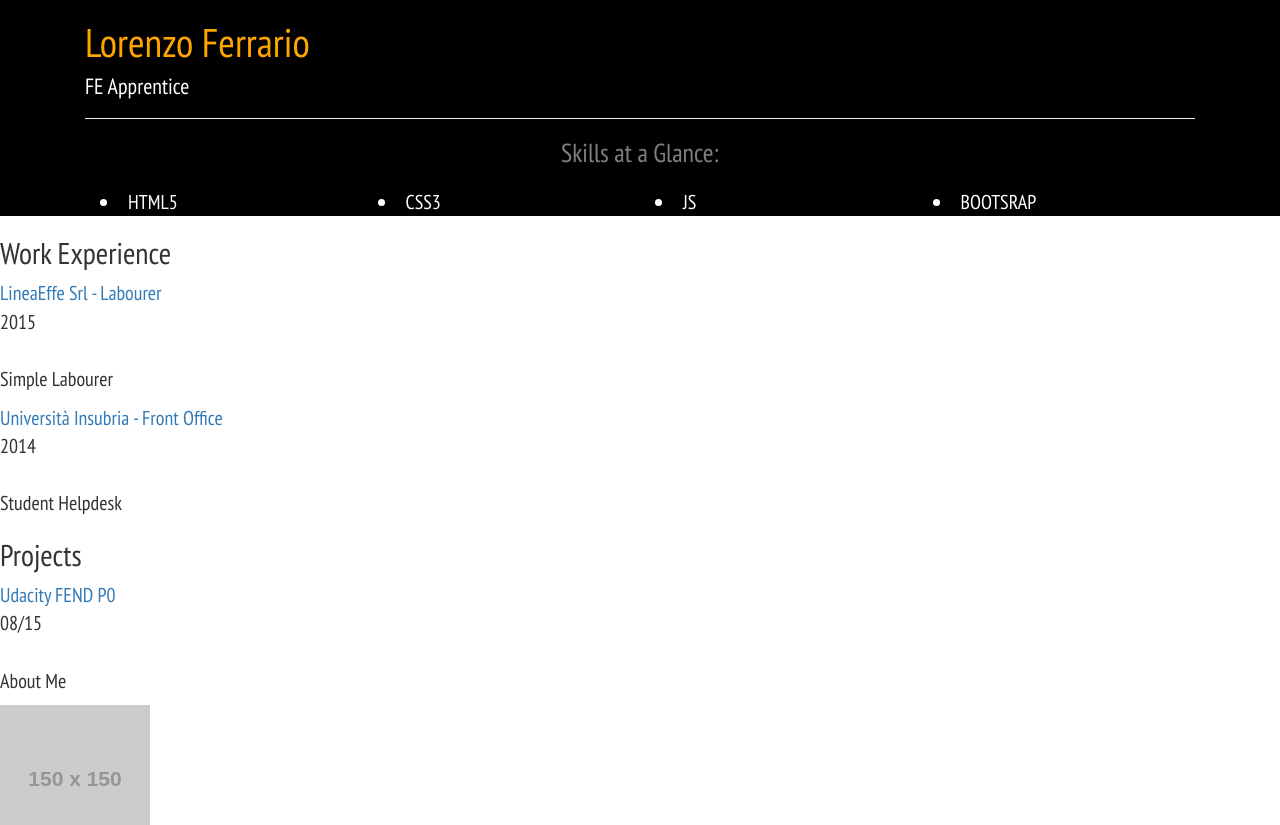
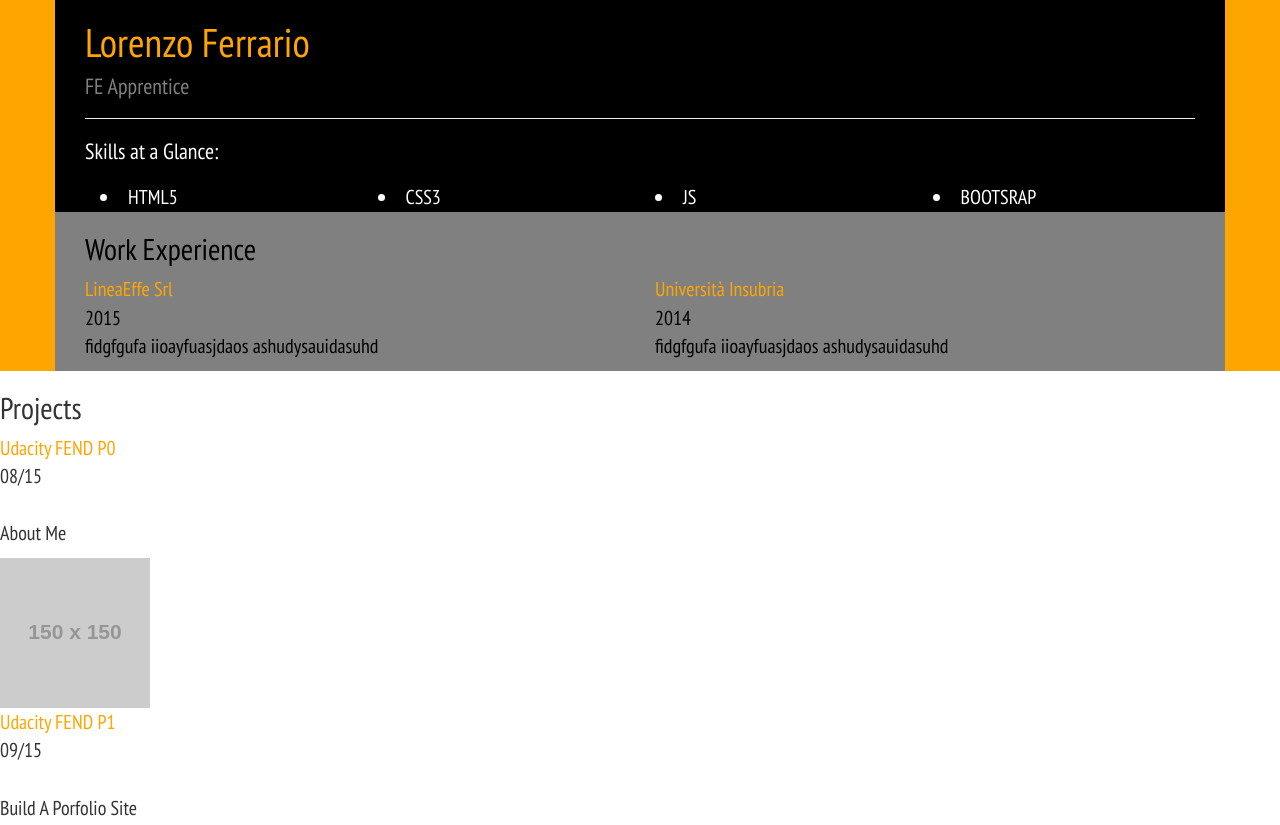
Before and after one commit to spawner999/P2-Online-Resume, a plain HTML site: page index.html in a window 1280 px wide. Shown: the top 825 px of the page. Drawn offline with Linux system fonts and the light colour scheme; some packages are replaced by stand-ins of ours; placeholder pictures from the web are drawn by us.

Commit message:
Style work section

```diff
--- a/css/style.css
+++ b/css/style.css
@@ -2,7 +2,9 @@
 	font-family: 'PT Sans Narrow', sans-serif;
 	font-size: 20px;
 	}
-
+a {
+	color: orange !important;
+}
 /*
  *
  * Header
@@ -10,11 +12,14 @@
  */
 
 header {
-	background-color: black;
-	color: white;
+	background-color: orange;
 	text-align: left;
 	}
 
+#head_c{
+	background-color: black;
+	color: white;
+}
 #name {
 	color: orange;
 	font-size: 40px;
@@ -22,15 +27,27 @@ header {
 
 #role {
 	font-size: 22px;
+	color: gray;
 }
 
 #skills-h3 {
-	font-size: 26px;
-	color: gray;
-	text-align: center;
+	font-size: 22px;
 	margin-top: 0px;
 	margin-bottom: 20px;
 }
+
+/*
+ *
+ * Main
+ *
+ */
+
+ section{background-color: orange;}
+
+#work_c{
+ 	background-color: gray;
+ 	color: black !important;
+ }
 
 #map {
 	display: block;
--- a/index.html
+++ b/index.html
@@ -13,17 +13,23 @@
 <body>
 
   <header>
-      <div class="container">
+     <div class="container" id="head_c">
       <div class="col-sm-12" id="name_role"></div>
       <div class="col-sm-12" id="skills"></div>
       <ul id="topContacts" class='flex-box'></ul>
     </div>
   </header>
 
-    <div style='clear: both;'></div>
-    <div id="workExperience" class='gray'>
+  <main>
+
+    <section id="workExperience">
+      <div class="container" id="work_c">
+        <div class="col-sm-12">
           <h2>Work Experience</h2>
         </div>
+      </div>
+    </section>
+
     <div id="projects">
       <h2>Projects</h2>
     </div>
--- a/js/helper.js
+++ b/js/helper.js
@@ -19,12 +19,11 @@ var HTMLwelcomeMsg = '<span class="welcome-message">%data%</span>';
 var HTMLskillsStart = '<h3 id="skills-h3">Skills at a Glance:</h3><ul id="skills"></ul>';
 var HTMLskills = '<div class="col-sm-3"><li>%data%</li></div>';
 
-var HTMLworkStart = '<div class="work-entry"></div>';
-var HTMLworkEmployer = '<a href="#">%data%';
-var HTMLworkTitle = ' - %data%</a>';
+var HTMLworkStart = '<div class="work-entry col-sm-6"></div>';
+var HTMLworkEmployer = '<a href="url">%data%</a>';
 var HTMLworkDates = '<div class="date-text">%data%</div>';
 var HTMLworkLocation = '<div class="location-text">%data%</div>';
-var HTMLworkDescription = '<p><br>%data%</p>';
+var HTMLworkDescription = '<p>%data%</p>';
 
 var HTMLprojectStart = '<div class="project-entry"></div>';
 var HTMLprojectTitle = '<a href="#">%data%</a>';
--- a/js/resumeBuilder.js
+++ b/js/resumeBuilder.js
@@ -2,17 +2,17 @@ var work = {
 	"jobs" : [
 		{
 			"employer" : "LineaEffe Srl",
-			"title" : "Labourer",
+			"url" : "http://www.lineaeffesrl.it/",
 			"location" : "Lonate Pozzolo, Italy",
 			"dates" : "2015",
-			"description" : "Simple Labourer"
+			"description" : "fidgfgufa iioayfuasjdaos ashudysauidasuhd"
 		},
 		{
 			"employer" : "Università Insubria",
-			"title" : "Front Office",
+			"url" : "http://www4.uninsubria.it/on-line/home.html",
 			"location" : "Varese, Italy",
 			"dates" : "2014",
-			"description" : "Student Helpdesk"
+			"description" : "fidgfgufa iioayfuasjdaos ashudysauidasuhd"
 		}
 	]
 };
@@ -99,11 +99,10 @@ if (bio.skills.length > 0) {
 
 work.display = function(){
 	for(index in work.jobs){
-		$("#workExperience").append(HTMLworkStart);
+		$("#work_c").append(HTMLworkStart);
 
-		var formattedWorkEmployer = HTMLworkEmployer.replace("%data%", work.jobs[index].employer);
-		var formattedWorkTitle = HTMLworkTitle.replace("%data%", work.jobs[index].title);
-		$(".work-entry:last").append(formattedWorkEmployer + formattedWorkTitle);
+		var formattedWorkEmployer = HTMLworkEmployer.replace("%data%", work.jobs[index].employer).replace("url", work.jobs[index].url);
+		$(".work-entry:last").append(formattedWorkEmployer);
 
 		var formattedWorkDates = HTMLworkDates.replace("%data%", work.jobs[index].dates);
 		$(".work-entry:last").append(formattedWorkDates);
```
Lines whose indentation alone changed are shown as unchanged.
